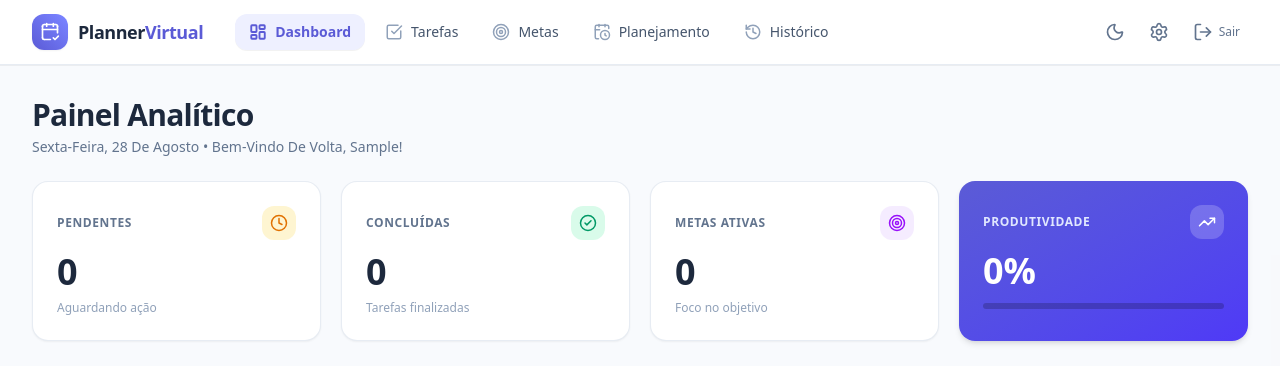
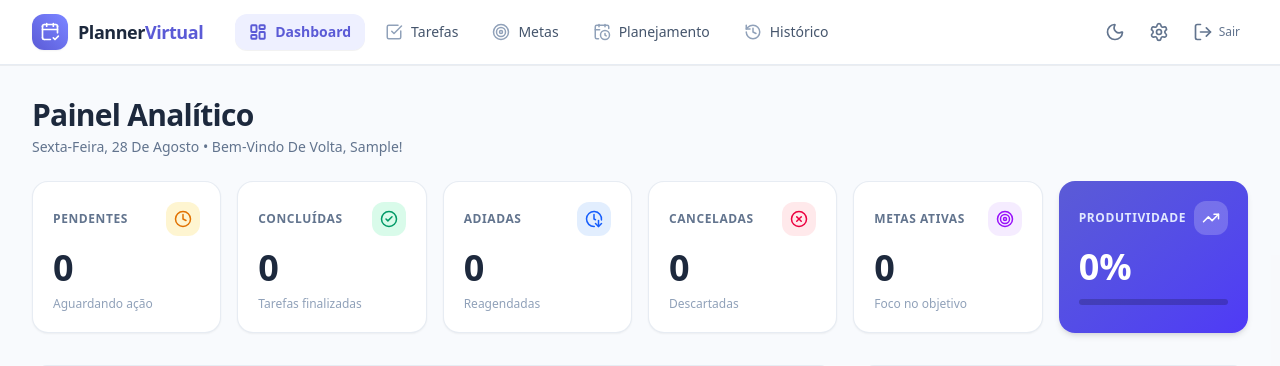
Before and after one commit to emanuelbzsantos/Projeto-PLP_Planeer-virtual, a Next.js app in the folder frontend/: page / in a window 1280 px wide. Shown: the top 366 px of the page. Built offline with nearby package versions, Linux system fonts and the light colour scheme; no server answers; sample sign-in values are in the browser's storage.

Commit message:
feat: adiciona e atualiza o código do frontend (status, dashboard e timezone)

```diff
--- a/frontend/app/(dashboard)/page.tsx
+++ b/frontend/app/(dashboard)/page.tsx
@@ -3,7 +3,7 @@
 import { useEffect, useState } from "react";
 import { useTasks } from "@/hooks/useTasks";
 import { useMetas } from "@/hooks/useMetas";
-import { Clock, CheckCircle2, Target, TrendingUp } from "lucide-react";
+import { Clock, CheckCircle2, Target, TrendingUp, XCircle, ClockArrowDown } from "lucide-react";
 import { InteractiveAgenda } from "@/components/dashboard/InteractiveAgenda";
 
 export default function Dashboard() {
@@ -32,11 +32,19 @@ export default function Dashboard() {
   const allTasks = Array.from(
     new Map(Object.values(tasks).flat().map(task => [task.id, task])).values()
   );
-  const tarefasPendentes = allTasks.filter(t => !t.completed).length;
-  const tarefasConcluidas = allTasks.filter(t => t.completed).length;
-  const totalTasks = allTasks.length;
 
-  const produtividade = totalTasks === 0 ? 0 : Math.round((tarefasConcluidas / totalTasks) * 100);
+  // Categorização avançada dos status
+  const tarefasConcluidas = allTasks.filter(t => t.status === "executada").length;
+  const tarefasCanceladas = allTasks.filter(t => t.status === "cancelada").length;
+  const tarefasAdiadas = allTasks.filter(t => t.status === "adiada").length;
+
+  // Pendentes reais (exclui executadas, canceladas e adiadas)
+  const tarefasPendentes = allTasks.filter(t => t.status !== "executada" && t.status !== "cancelada" && t.status !== "adiada").length;
+
+  // Total de tarefas ativas (excluindo canceladas e adiadas para o cálculo justo de produtividade)
+  const tarefasAtivas = allTasks.filter(t => t.status !== "cancelada" && t.status !== "adiada").length;
+
+  const produtividade = tarefasAtivas === 0 ? 0 : Math.round((tarefasConcluidas / tarefasAtivas) * 100);
 
   const allMetas = Object.values(metas).flat();
   const metasEmAndamento = allMetas.filter(m => m.status === "parcialmente_cumprida" || m.status === "nao_cumprida").length;
@@ -54,10 +62,10 @@ export default function Dashboard() {
         </div>
       </header>
 
-      {/* 4 Cards de Indicadores em Grid 100% da Largura */}
-      <div className="grid grid-cols-1 sm:grid-cols-2 lg:grid-cols-4 gap-5 mb-8 w-full">
+      {/* Grid com 6 Cards de Indicadores */}
+      <div className="grid grid-cols-1 sm:grid-cols-2 lg:grid-cols-3 xl:grid-cols-6 gap-4 mb-8 w-full">
         {/* Card 1: Tarefas Pendentes */}
-        <div className="bg-white dark:bg-slate-900 rounded-2xl p-6 shadow-xs border border-slate-200/80 dark:border-slate-800 hover:shadow-sm transition-shadow">
+        <div className="bg-white dark:bg-slate-900 rounded-2xl p-5 shadow-xs border border-slate-200/80 dark:border-slate-800 hover:shadow-sm transition-shadow">
           <div className="flex items-center justify-between mb-3">
             <h2 className="text-xs font-bold text-slate-500 dark:text-slate-400 uppercase tracking-wider">Pendentes</h2>
             <div className="bg-amber-100/80 dark:bg-amber-900/30 p-2 rounded-xl text-amber-600 dark:text-amber-400">
@@ -71,7 +79,7 @@ export default function Dashboard() {
         </div>
 
         {/* Card 2: Tarefas Concluídas */}
-        <div className="bg-white dark:bg-slate-900 rounded-2xl p-6 shadow-xs border border-slate-200/80 dark:border-slate-800 hover:shadow-sm transition-shadow">
+        <div className="bg-white dark:bg-slate-900 rounded-2xl p-5 shadow-xs border border-slate-200/80 dark:border-slate-800 hover:shadow-sm transition-shadow">
           <div className="flex items-center justify-between mb-3">
             <h2 className="text-xs font-bold text-slate-500 dark:text-slate-400 uppercase tracking-wider">Concluídas</h2>
             <div className="bg-emerald-100/80 dark:bg-emerald-900/30 p-2 rounded-xl text-emerald-600 dark:text-emerald-400">
@@ -84,8 +92,36 @@ export default function Dashboard() {
           <p className="text-xs text-slate-400 dark:text-slate-500 mt-2 font-medium">Tarefas finalizadas</p>
         </div>
 
-        {/* Card 3: Metas Ativas */}
-        <div className="bg-white dark:bg-slate-900 rounded-2xl p-6 shadow-xs border border-slate-200/80 dark:border-slate-800 hover:shadow-sm transition-shadow">
+        {/* Card 3: Tarefas Adiadas */}
+        <div className="bg-white dark:bg-slate-900 rounded-2xl p-5 shadow-xs border border-slate-200/80 dark:border-slate-800 hover:shadow-sm transition-shadow">
+          <div className="flex items-center justify-between mb-3">
+            <h2 className="text-xs font-bold text-slate-500 dark:text-slate-400 uppercase tracking-wider">Adiadas</h2>
+            <div className="bg-blue-100/80 dark:bg-blue-900/30 p-2 rounded-xl text-blue-600 dark:text-blue-400">
+              <ClockArrowDown size={18} />
+            </div>
+          </div>
+          <p className="text-3xl md:text-4xl font-black text-slate-800 dark:text-slate-100">
+            {tasksLoading ? "-" : tarefasAdiadas}
+          </p>
+          <p className="text-xs text-slate-400 dark:text-slate-500 mt-2 font-medium">Reagendadas</p>
+        </div>
+
+        {/* Card 4: Tarefas Canceladas */}
+        <div className="bg-white dark:bg-slate-900 rounded-2xl p-5 shadow-xs border border-slate-200/80 dark:border-slate-800 hover:shadow-sm transition-shadow">
+          <div className="flex items-center justify-between mb-3">
+            <h2 className="text-xs font-bold text-slate-500 dark:text-slate-400 uppercase tracking-wider">Canceladas</h2>
+            <div className="bg-rose-100/80 dark:bg-rose-900/30 p-2 rounded-xl text-rose-600 dark:text-rose-400">
+              <XCircle size={18} />
+            </div>
+          </div>
+          <p className="text-3xl md:text-4xl font-black text-slate-800 dark:text-slate-100">
+            {tasksLoading ? "-" : tarefasCanceladas}
+          </p>
+          <p className="text-xs text-slate-400 dark:text-slate-500 mt-2 font-medium">Descartadas</p>
+        </div>
+
+        {/* Card 5: Metas Ativas */}
+        <div className="bg-white dark:bg-slate-900 rounded-2xl p-5 shadow-xs border border-slate-200/80 dark:border-slate-800 hover:shadow-sm transition-shadow">
           <div className="flex items-center justify-between mb-3">
             <h2 className="text-xs font-bold text-slate-500 dark:text-slate-400 uppercase tracking-wider">Metas Ativas</h2>
             <div className="bg-purple-100/80 dark:bg-purple-900/30 p-2 rounded-xl text-purple-600 dark:text-purple-400">
@@ -98,8 +134,8 @@ export default function Dashboard() {
           <p className="text-xs text-slate-400 dark:text-slate-500 mt-2 font-medium">Foco no objetivo</p>
         </div>
 
-        {/* Card 4: Produtividade */}
-        <div className="bg-gradient-to-br from-[var(--color-primary)] to-indigo-600 rounded-2xl p-6 shadow-md text-white">
+        {/* Card 6: Produtividade */}
+        <div className="bg-gradient-to-br from-[var(--color-primary)] to-indigo-600 rounded-2xl p-5 shadow-md text-white">
           <div className="flex items-center justify-between mb-3">
             <h2 className="text-xs font-bold text-indigo-100 uppercase tracking-wider">Produtividade</h2>
             <div className="bg-white/20 p-2 rounded-xl text-white">
--- a/frontend/app/(dashboard)/tarefas/page.tsx
+++ b/frontend/app/(dashboard)/tarefas/page.tsx
@@ -229,8 +229,8 @@ export default function TarefasPage() {
           const lista = tasks[dia.full] || [];
 
           const listaFiltradaPorStatus = lista.filter((t) => {
-            if (statusFilter === "pending") return !t.completed;
-            if (statusFilter === "completed") return t.completed;
+            if (statusFilter === "pending") return t.status !== "executada";
+            if (statusFilter === "completed") return t.status === "executada";
             return true;
           });
 
@@ -255,7 +255,7 @@ export default function TarefasPage() {
             return timeA - timeB;
           });
 
-          const pendentes = lista.filter((t) => !t.completed).length;
+          const pendentes = lista.filter((t) => t.status !== "executada").length;
 
           return (
             <div
--- a/frontend/components/dashboard/InteractiveAgenda.tsx
+++ b/frontend/components/dashboard/InteractiveAgenda.tsx
@@ -48,6 +48,42 @@ function taskOccursOnDate(task: Task, date: Date) {
   if (!originalDateKey) return false;
 
   return new Date(`${originalDateKey}T12:00:00`).getDay() === date.getDay();
+}
+
+// Helper para definir rótulo, cor da bolinha e estilo da badge com base no status
+function getTaskStatusConfig(status?: string) {
+  switch (status) {
+    case "executada":
+      return {
+        label: "Executada",
+        dotColor: "#10B981", // Esmeralda
+        badgeClass: "bg-emerald-50 dark:bg-emerald-950/40 text-emerald-600 dark:text-emerald-400 border border-emerald-200/60 dark:border-emerald-900/50",
+      };
+    case "parcialmente_executada":
+      return {
+        label: "Parcial",
+        dotColor: "#F59E0B", // Amarelo/Âmbar
+        badgeClass: "bg-amber-50 dark:bg-amber-950/40 text-amber-600 dark:text-amber-400 border border-amber-200/60 dark:border-amber-900/50",
+      };
+    case "cancelada":
+      return {
+        label: "Cancelada",
+        dotColor: "#F43F5E", // Vermelho/Rosa
+        badgeClass: "bg-rose-50 dark:bg-rose-950/40 text-rose-600 dark:text-rose-400 border border-rose-200/60 dark:border-rose-900/50",
+      };
+    case "adiada":
+      return {
+        label: "Adiada",
+        dotColor: "#3B82F6", // Azul
+        badgeClass: "bg-blue-50 dark:bg-blue-950/40 text-blue-600 dark:text-blue-400 border border-blue-200/60 dark:border-blue-900/50",
+      };
+    default:
+      return {
+        label: "Pendente",
+        dotColor: "#94A3B8", // Cinza padrão
+        badgeClass: "bg-slate-100 dark:bg-slate-800 text-slate-600 dark:text-slate-300",
+      };
+  }
 }
 
 export function InteractiveAgenda({ tasks, loading }: InteractiveAgendaProps) {
@@ -134,20 +170,22 @@ export function InteractiveAgenda({ tasks, loading }: InteractiveAgendaProps) {
               {selectedTasks.map(task => {
                 const categoryConfig = getTaskCategoryConfig(task.categoria);
                 const CategoryIcon = categoryConfig.icon;
+                const statusConfig = getTaskStatusConfig(task.status);
+                const isExecuted = task.status === "executada";
 
                 return (
                   <div
                     key={task.id}
-                    className={`group flex items-center justify-between p-3.5 bg-slate-50/50 dark:bg-slate-800/40 hover:bg-slate-50 dark:hover:bg-slate-800/70 border border-slate-200/60 dark:border-slate-700 hover:border-slate-300/80 dark:hover:border-slate-600 transition-all rounded-xl ${task.completed ? "opacity-65" : ""}`}
+                    className={`group flex items-center justify-between p-3.5 bg-slate-50/50 dark:bg-slate-800/40 hover:bg-slate-50 dark:hover:bg-slate-800/70 border border-slate-200/60 dark:border-slate-700 hover:border-slate-300/80 dark:hover:border-slate-600 transition-all rounded-xl ${isExecuted ? "opacity-65" : ""}`}
                   >
                     <div className="flex items-center gap-3.5 min-w-0">
                       <div
-                        className="w-2 h-2 rounded-full shrink-0"
-                        style={{ backgroundColor: task.completed ? "#30A46C" : categoryConfig.color }}
+                        className="w-2.5 h-2.5 rounded-full shrink-0"
+                        style={{ backgroundColor: statusConfig.dotColor }}
                       />
                       <div className="min-w-0">
                         <div className="flex items-center gap-2 flex-wrap">
-                          <h3 className={`text-sm font-semibold text-slate-800 dark:text-slate-200 group-hover:text-[var(--color-primary)] transition-colors ${task.completed ? "line-through text-slate-400 dark:text-slate-500" : ""}`}>
+                          <h3 className={`text-sm font-semibold text-slate-800 dark:text-slate-200 group-hover:text-[var(--color-primary)] transition-colors ${isExecuted ? "line-through text-slate-400 dark:text-slate-500" : ""}`}>
                             {task.title}
                           </h3>
                           {task.recurring && (
@@ -172,8 +210,8 @@ export function InteractiveAgenda({ tasks, loading }: InteractiveAgendaProps) {
                         </p>
                       </div>
                     </div>
-                    <span className={`text-[11px] font-bold px-2.5 py-1 rounded-full shrink-0 ml-3 ${task.completed ? "bg-emerald-50 dark:bg-emerald-950/40 text-emerald-600 dark:text-emerald-400 border border-emerald-200/60 dark:border-emerald-900/50" : "bg-slate-100 dark:bg-slate-800 text-slate-600 dark:text-slate-300"}`}>
-                      {task.completed ? "Concluída" : "Pendente"}
+                    <span className={`text-[11px] font-bold px-2.5 py-1 rounded-full shrink-0 ml-3 ${statusConfig.badgeClass}`}>
+                      {statusConfig.label}
                     </span>
                   </div>
                 );
--- a/frontend/components/tarefas/TaskCard.tsx
+++ b/frontend/components/tarefas/TaskCard.tsx
@@ -1,11 +1,11 @@
 import React from 'react';
-import { Trash2, Check, Repeat, Clock, Pencil } from 'lucide-react';
+import { Trash2, Repeat, Clock, Pencil } from 'lucide-react';
 import type { Task } from '@/types';
 import { getTaskCategoryConfig } from '@/lib/taskCategories';
 
 interface TaskCardProps {
   task: Task;
-  onToggle: (id: number) => void;
+  onToggle: (id: number, status?: string) => void;
   onDelete: (id: number) => void;
   onEdit?: (task: Task) => void;
 }
@@ -17,7 +17,9 @@ export function TaskCard({ task, onToggle, onDelete, onEdit }: TaskCardProps) {
   const dateInfo = React.useMemo(() => {
     if (!task.due_date) return null;
     try {
-      const d = new Date(task.due_date);
+      // Remove o 'Z' ou offset UTC para o JavaScript não aplicar conversão indesejada de fuso (-3h)
+      const sanitizedDateStr = task.due_date.replace('Z', '').replace(/[+-]\d{2}:\d{2}$/, '');
+      const d = new Date(sanitizedDateStr);
       if (isNaN(d.getTime())) return null;
 
       const today = new Date();
@@ -64,26 +66,49 @@ export function TaskCard({ task, onToggle, onDelete, onEdit }: TaskCardProps) {
   return (
     <div
       style={{ borderLeftColor: categoryConfig.color }}
-      className={`group relative flex items-start gap-2 p-2.5 rounded-xl border border-l-4 transition-all duration-200 hover:shadow-xs min-w-0 ${
-        task.completed
+      className={`group relative flex flex-col gap-2.5 p-3.5 rounded-xl border border-l-4 transition-all duration-200 hover:shadow-xs min-w-0 ${
+        task.status === 'executada'
           ? 'bg-[#F8F9FC]/70 dark:bg-slate-900/40 border-transparent opacity-75'
           : 'bg-white dark:bg-slate-900 border-[var(--color-border)] dark:border-slate-800 hover:border-[var(--color-primary-light)] dark:hover:border-slate-700 shadow-2xs'
       }`}
     >
-      <div className="flex flex-col items-center gap-1 shrink-0 pt-0.5">
-        <button
-          onClick={() => onToggle(task.id)}
-          className={`w-[19px] h-[19px] rounded-full border-[1.5px] flex items-center justify-center transition-all duration-200 cursor-pointer ${
-            task.completed
-              ? 'bg-[var(--color-success)] border-[var(--color-success)] text-white'
-              : 'border-[#C1C8D1] dark:border-slate-600 hover:border-[var(--color-primary)] bg-transparent'
-          }`}
-          aria-label={task.completed ? "Marcar como nao concluida" : "Marcar como concluida"}
+      {/* 1. CABEÇALHO: Status na Esquerda, Ações na Direita */}
+      <div className="flex items-center justify-between w-full gap-2">
+        <div className="relative group/status shrink-0">
+          <select
+            value={task.status || 'pendente'}
+            onChange={(e) => onToggle(task.id, e.target.value)}
+            className={`
+              appearance-none cursor-pointer pl-2.5 pr-6 py-1 text-[10px] font-bold rounded-md border shadow-sm transition-all
+              focus:outline-none focus:ring-2 focus:ring-offset-1 focus:ring-opacity-50
+              ${
+                task.status === 'executada'
+                  ? 'bg-emerald-50 text-emerald-700 border-emerald-200 hover:bg-emerald-100 focus:ring-emerald-500'
+                  : task.status === 'parcialmente_executada'
+                  ? 'bg-amber-50 text-amber-700 border-amber-200 hover:bg-amber-100 focus:ring-amber-500'
+                  : task.status === 'cancelada'
+                  ? 'bg-rose-50 text-rose-700 border-rose-200 hover:bg-rose-100 focus:ring-rose-500'
+                  : task.status === 'adiada'
+                  ? 'bg-blue-50 text-blue-700 border-blue-200 hover:bg-blue-100 focus:ring-blue-500'
+                  : 'bg-slate-50 text-slate-600 border-slate-200 hover:bg-slate-100 focus:ring-slate-400'
+              }
+            `}
+            title="Alterar status"
           >
-          <Check size={11} className={`transition-transform duration-200 ${task.completed ? 'scale-100' : 'scale-0'}`} strokeWidth={3} />
-        </button>
+            <option value="pendente">Pendente</option>
+            <option value="executada">Executada</option>
+            <option value="parcialmente_executada">Parcial</option>
+            <option value="cancelada">Cancelada</option>
+            <option value="adiada">Adiada</option>
+          </select>
+          <div className="pointer-events-none absolute inset-y-0 right-1.5 flex items-center text-current opacity-60">
+            <svg xmlns="http://www.w3.org/2000/svg" width="12" height="12" viewBox="0 0 24 24" fill="none" stroke="currentColor" strokeWidth="3" strokeLinecap="round" strokeLinejoin="round">
+              <path d="m6 9 6 6 6-6"/>
+            </svg>
+          </div>
+        </div>
 
-        <div className="opacity-0 group-hover:opacity-100 transition-opacity flex flex-col items-center gap-0.5">
+        <div className="opacity-0 group-hover:opacity-100 transition-opacity flex items-center gap-0.5 shrink-0">
           {onEdit && (
             <button
               onClick={(e) => {
@@ -93,7 +118,7 @@ export function TaskCard({ task, onToggle, onDelete, onEdit }: TaskCardProps) {
               className="text-slate-400 hover:text-[var(--color-primary)] hover:bg-[var(--color-primary-light)] p-1 rounded-md transition-all cursor-pointer"
               title="Editar tarefa"
             >
-              <Pencil size={12} />
+              <Pencil size={13} />
             </button>
           )}
           <button
@@ -104,16 +129,17 @@ export function TaskCard({ task, onToggle, onDelete, onEdit }: TaskCardProps) {
             className="text-slate-400 hover:text-[var(--color-danger)] hover:bg-[#FEF2F2] dark:hover:bg-rose-950/40 p-1 rounded-md transition-all cursor-pointer"
             title="Excluir tarefa"
           >
-            <Trash2 size={12} />
+            <Trash2 size={13} />
           </button>
         </div>
       </div>
 
-      <div className="flex-1 min-w-0 pt-0.5">
+      {/* 2. CORPO: Título e Descrição alinhados à esquerda */}
+      <div className="flex flex-col w-full min-w-0 mt-0.5">
         <h4
           title={task.title}
           className={`text-[13px] font-semibold leading-snug line-clamp-2 break-all transition-colors min-w-0 ${
-            task.completed ? 'line-through text-[var(--color-text-secondary)]' : 'text-[var(--color-text)]'
+            task.status === 'executada' ? 'line-through text-[var(--color-text-secondary)]' : 'text-[var(--color-text)]'
           }`}
         >
           {task.title}
@@ -122,15 +148,17 @@ export function TaskCard({ task, onToggle, onDelete, onEdit }: TaskCardProps) {
         {task.description && (
           <p
             title={task.description}
-            className={`text-[11px] mt-0.5 line-clamp-2 leading-relaxed break-all ${
-              task.completed ? 'text-[#9BA1A6]' : 'text-[var(--color-text-secondary)]'
+            className={`text-[11px] mt-1 line-clamp-3 leading-relaxed break-all ${
+              task.status === 'executada' ? 'text-[#9BA1A6]' : 'text-[var(--color-text-secondary)]'
             }`}
           >
             {task.description}
           </p>
         )}
+      </div>
 
-        <div className="mt-1.5 flex items-center gap-1.5 flex-wrap min-w-0">
+      {/* 3. RODAPÉ: Badges de Data e Categoria */}
+      <div className="flex items-center gap-1.5 flex-wrap min-w-0 mt-1">
         {dateInfo && (
           <span
             className={`inline-flex items-center gap-1 text-[10px] font-medium px-1.5 py-0.5 rounded-md border shrink-0 max-w-full truncate ${
@@ -164,6 +192,5 @@ export function TaskCard({ task, onToggle, onDelete, onEdit }: TaskCardProps) {
         )}
       </div>
     </div>
-    </div>
   );
 }
--- a/frontend/components/tarefas/TaskForm.tsx
+++ b/frontend/components/tarefas/TaskForm.tsx
@@ -35,6 +35,11 @@ const DIAS_SEMANA = [
 function formatForDatetimeLocal(dateStr?: string): string {
   if (!dateStr) return '';
   try {
+    const match = dateStr.match(/^(\d{4}-\d{2}-\d{2})T(\d{2}:\d{2})/);
+    if (match) {
+      return `${match[1]}T${match[2]}`;
+    }
+
     const d = new Date(dateStr);
     if (isNaN(d.getTime())) return '';
     const pad = (n: number) => n.toString().padStart(2, '0');
--- a/frontend/types/index.ts
+++ b/frontend/types/index.ts
@@ -14,6 +14,7 @@ export interface Task {
   description: string;
   due_date: string;
   completed: boolean;
+  status?: 'pendente' | 'executada' | 'parcialmente_executada' | 'cancelada' | 'adiada';
   categoria: TaskCategory | string;
   recurring?: boolean;
   recurrence_type?: RecurrenceType;
```
Also changed, not shown: frontend/hooks/useTasks.ts (+7 -2 lines). Lines whose indentation alone changed are shown as unchanged.
